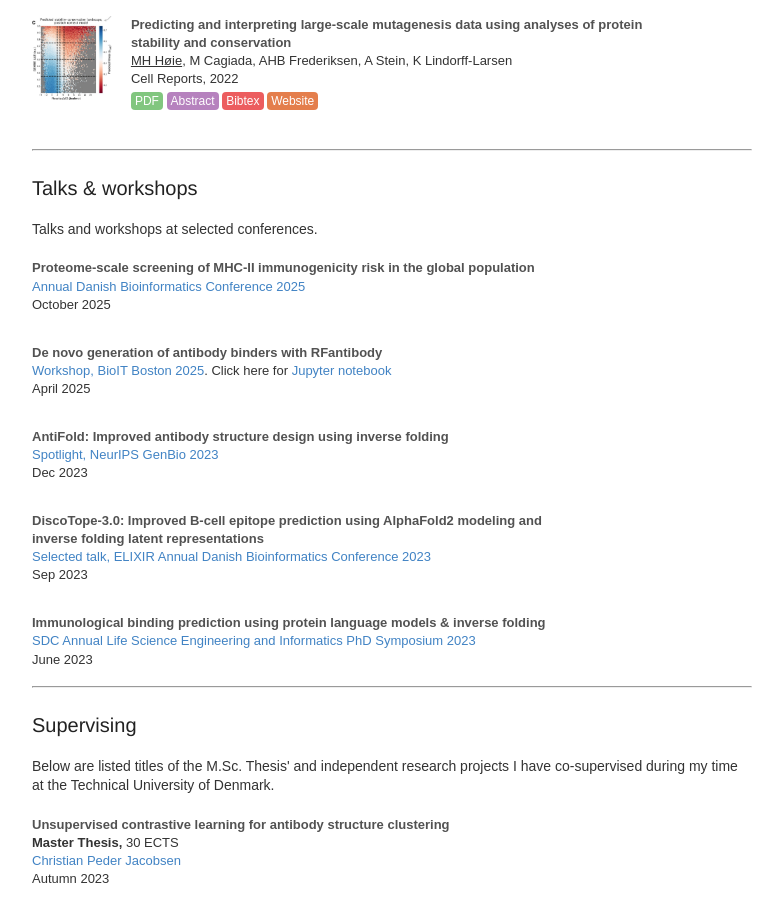
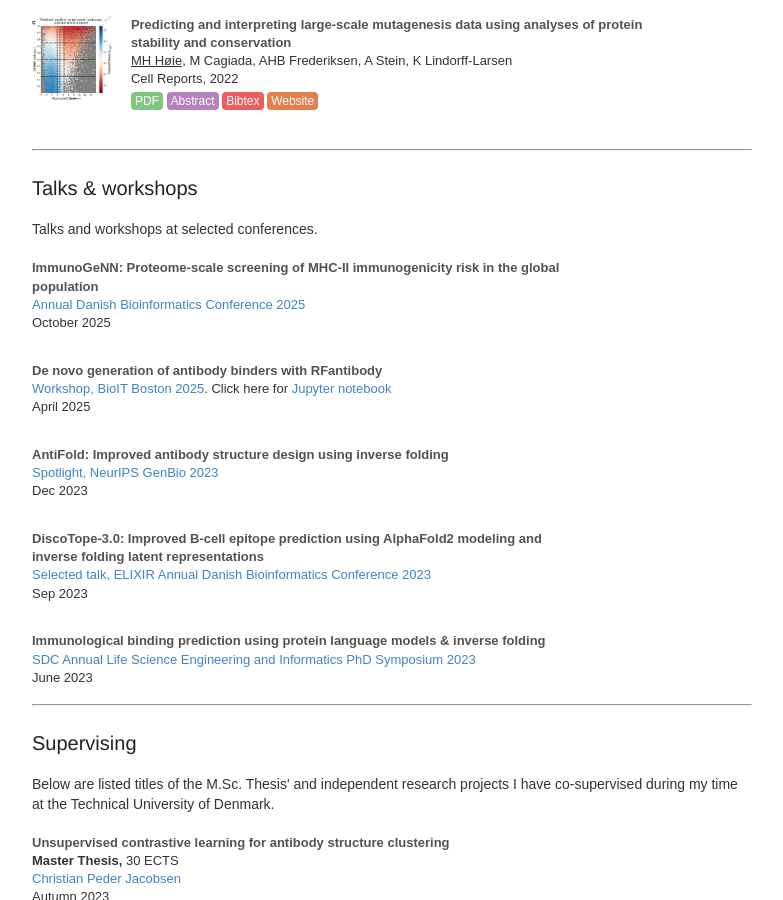
Before and after one commit to Magnushhoie/magnushhoie.github.io, a Jekyll site: the page built from index.html, in a window 1280 px wide and 900 px high, scrolled down 1646 px. Shown: the whole window, without its empty margins (248-1031 px from the left). Built offline with Jekyll 4.4.1, drawn with Linux system fonts in a browser that asks for light colours.

Commit message:
Update index.html

```diff
--- a/index.html
+++ b/index.html
@@ -161,7 +161,7 @@ Talks and workshops at selected conferences.
 <br>
 <div class="publication">
     <p>
-      <b><a style="color:#525252; padding:0px 0px" >Proteome-scale screening of MHC-II immunogenicity risk in the global population</b></a><br>
+      <b><a style="color:#525252; padding:0px 0px" >ImmunoGeNN: Proteome-scale screening of MHC-II immunogenicity risk in the global population</b></a><br>
         <a href=https://eventsignup.ku.dk/9danishbioinfconference/programme >Annual Danish Bioinformatics Conference 2025</a>
         <br>
         October 2025
```
